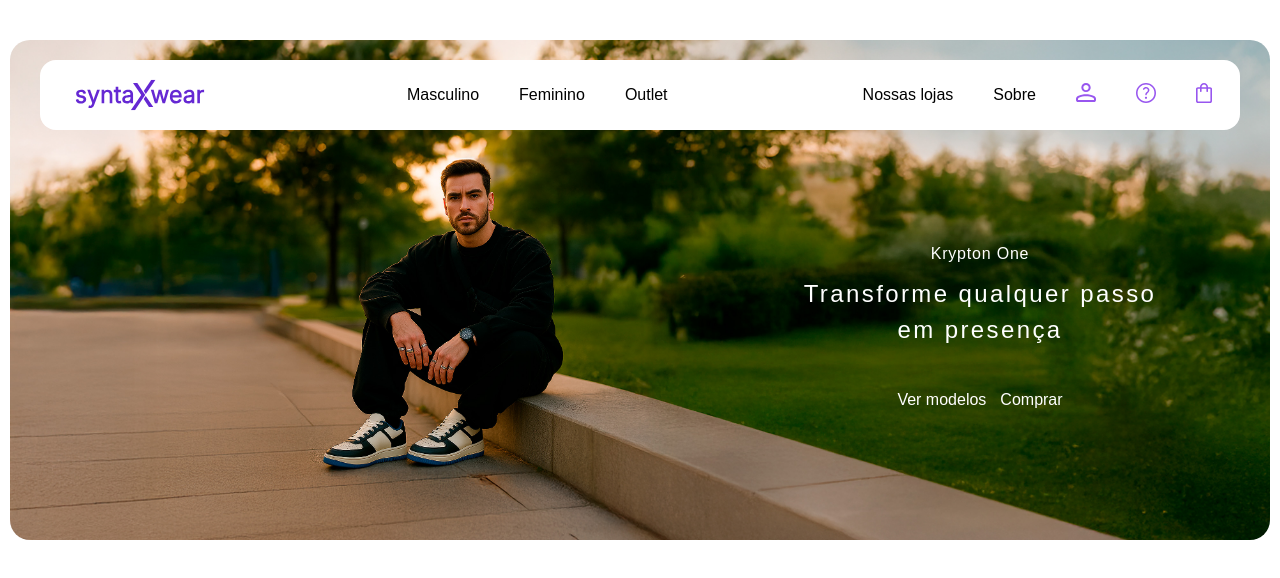
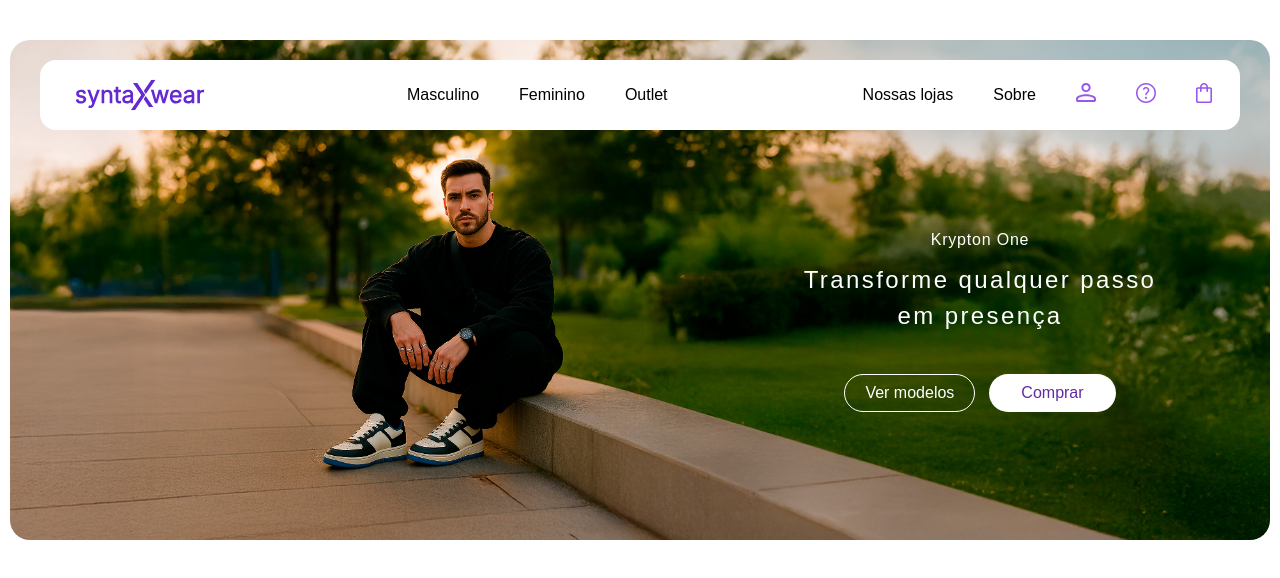
Before and after one commit to kalyel/syntax-wear-app, a React (Vite) app: page / in a window 1280 px wide. Shown: the top 578 px of the page. Built offline with nearby package versions, Linux system fonts and the light colour scheme; a web font is replaced by a local one.

Commit message:
feat: adiciona componente de botões

```diff
--- /dev/null
+++ b/src/components/Button/index.tsx
@@ -0,0 +1,28 @@
+interface ButtonProps {
+    children: React.ReactNode
+    variant?: 'primary' | 'secondary'
+    size?: 'sm' | 'md' | 'lg'
+}
+
+export const Button = ({ children, variant = 'primary', size = 'md' }: ButtonProps) => {
+
+    const buttonStyles = {
+        base: 'flex justify-center items-center gap-2 text-nowrap leading-none hover:cursor-pointer transition-colors duration-300 ease-in-out font-medium rounded-full transition py-2.5',
+        variant: {
+            primary: 'bg-white text-[#6329A2] hover:bg-[#6329A2] hover:text-white',
+            secondary: 'bg-transparent border border-white text-white hover:bg-[#6329A2] hover:border-[#6329A2]',
+        },
+        size: {
+            sm: 'px-5',
+            md: 'px-8',
+            lg: 'px-10'
+        }
+
+    }
+
+    const className = `${buttonStyles.base} ${buttonStyles.variant[variant]} ${buttonStyles.size[size]}`
+
+    return (
+        <button className={className}>{children}</button>
+    )
+}
--- a/src/components/Hero/index.tsx
+++ b/src/components/Hero/index.tsx
@@ -1,4 +1,5 @@
 import Banner from "@/assets/images/banners/hero.jpg"
+import { Button } from "../Button"
 
 export const Hero = () => {
     return (
@@ -12,8 +13,9 @@ export const Hero = () => {
                         <h1 className="text-2xl leading-9 tracking-widest mb-10">Transforme qualquer passo em presença</h1>
 
                         <div className="flex gap-3.5">
-                            <button>Ver modelos</button>
-                            <button>Comprar</button>
+                            <Button variant="secondary" size="sm">Ver modelos</Button>
+                            <Button>Comprar</Button>
+
                         </div>
                     </div>
                 </div>
```
